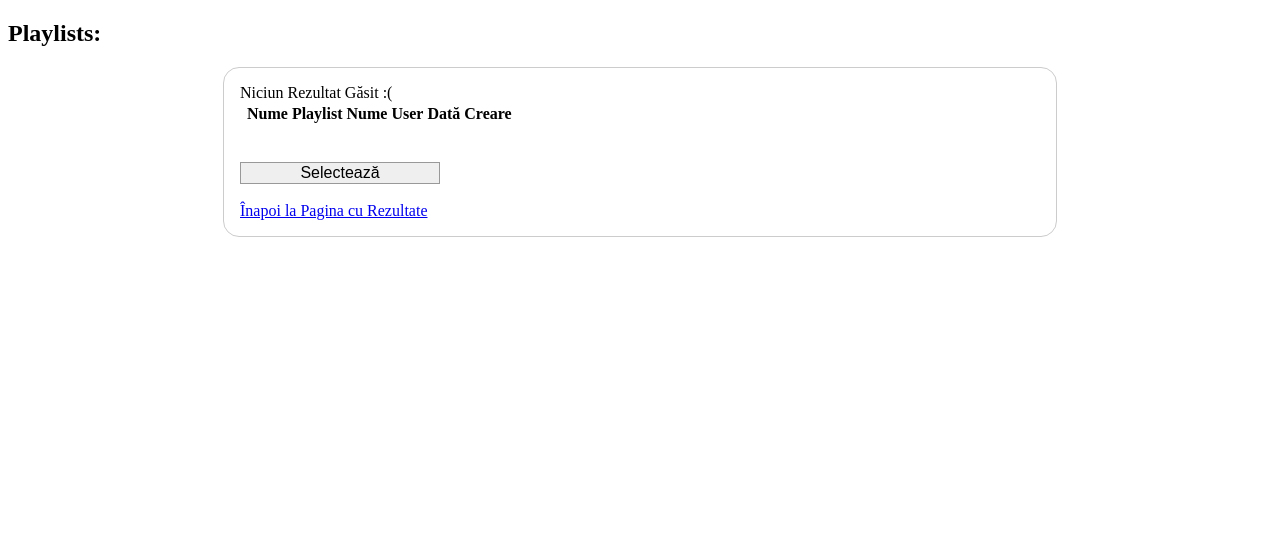
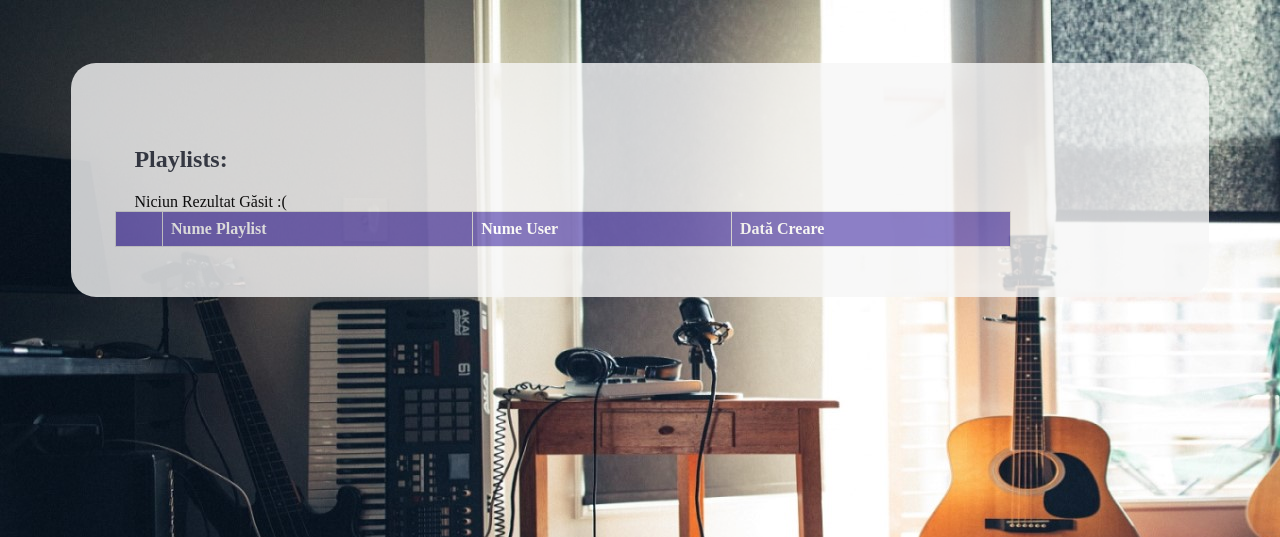
Before and after one commit to Bia103/Proiect-MDS, a PHP site: page /PageOf/myPlaylist.php in a window 1280 px wide. Shown: the top 537 px of the page. Run offline with PHP 8.4, Linux system fonts and the light colour scheme; a user stored in the database is signed in; data comes from the database, SQL or seed files in the repository; lists and menus that the app fills with data are empty.

Commit message:
Update myPlaylist.php

```diff
--- a/Music Hall of Fame/PageOf/myPlaylist.php
+++ b/Music Hall of Fame/PageOf/myPlaylist.php
@@ -17,75 +17,15 @@
 <!-- HTML ZONE -->
 <!DOCTYPE html>
 <html>
-
-<style>
-	form {
-  /* Just to center the form on the page */
-  margin: 0 auto;
-  width: 800px;
-  /* To see the outline of the form */
-  padding: 1em;
-  border: 1px solid #CCC;
-  border-radius: 1em;
-}
-
-form div + div {
-  margin-top: 1em;
-}
-
-label {
-  /* To make sure that all labels have the same size and are properly aligned */
-  display: inline-block;
-  width: 110px;
-  text-align: right;
-}
-
-input, textarea {
-  /* To make sure that all text fields have the same font settings
-     By default, textareas have a monospace font */
-  font: 1em sans-serif;
-
-  /* To give the same size to all text fields */
-  width: 200px;
-  box-sizing: border-box;
-
-  /* To harmonize the look & feel of text field border */
-  border: 1px solid #999;
-}
-
-input:focus, textarea:focus {
-  /* To give a little highlight on active elements */
-  border-color: #000;
-}
-
-textarea {
-  /* To properly align multiline text fields with their labels */
-  vertical-align: top;
-
-  /* To give enough room to type some text */
-  height: 5em;
-}
-
-.button {
-  /* To position the buttons to the same position of the text fields */
-  padding-left: 90px; /* same size as the label elements */
-}
-
-button {
-  /* This extra margin represent roughly the same space as the space
-     between the labels and their text fields */
-  margin-left: .5em;
-}
-
-</style>
-
-
+<head>
+    <link rel="stylesheet" type="text/css" href="../Css/myPlaylist.css">
+</head>
 
 <body>
-
+  <div id = "continut">
     <h2>Playlists:</h2>
     <form action="show_playlist.php" method = "POST">
-
+      <div id = "tabelPlusButon">
       <table>
         <tr>
           <th>  </th>
@@ -100,7 +40,6 @@
             while($row = mysqli_fetch_assoc($result))
               {
         ?>
-
         <tr>
           <th><input type = 'radio' name = 'list_id' value = "<?php echo $row["lid"]?>"></th>
           <input  name="user_name" type="hidden" value = "<?php echo $username?>">
@@ -115,18 +54,19 @@
         else
         {
             echo "Niciun Rezultat Găsit :(";
-}?></table>
+        }?>
+      </table>
 
-    <br></br>
+      <div id = "linkuri">
         <input type = "submit"  name="list_select_button_2" value = "Selectează">
-    <br></br>
         <a href="../Browser/search.php" >Înapoi la Pagina cu Rezultate</a>
-
+      </div>
+      </div>
     </form>
+  </div>
 </body>
 
 </html>
-
 
 
 <!-- PHP ZONE! Don't touch it -->
```
Lines whose indentation alone changed are shown as unchanged.
